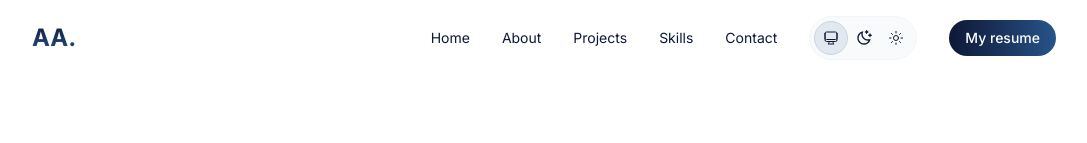
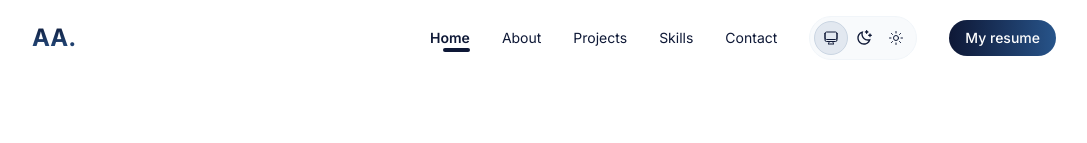
Before and after one commit to asjadahamed77/Asjad-Portfolio, a React (Vite) app: page / in a window 1280 px wide. Shown: the top 143 px of the page, without its empty margins (96-1183 px from the left). Built offline with nearby package versions, Linux system fonts and the light colour scheme.

Commit message:
fixed some issues in portfolio

```diff
--- a/src/components/Navbar.jsx
+++ b/src/components/Navbar.jsx
@@ -13,22 +13,80 @@ const Navbar = () => {
   const [resolvedTheme, setResolvedTheme] = useState("light");
   const [mobileMenuOpen, setMobileMenuOpen] = useState(false);
   const [isScrolled, setIsScrolled] = useState(false);
+  const [activeSection, setActiveSection] = useState("home");
 
   const handleMobileMenu = () => {
     setMobileMenuOpen(!mobileMenuOpen);
   };
 
-  // Handle scroll to apply background/blur
   useEffect(() => {
     const handleScroll = () => {
       setIsScrolled(window.scrollY > 10);
+    };
+    window.addEventListener("scroll", handleScroll);
+    return () => window.removeEventListener("scroll", handleScroll);
+  }, []);
+
+  // Improved Intersection Observer with better section detection
+  useEffect(() => {
+    const sectionIds = ["home", "about", "projects", "skills", "contact"];
+    let observers = [];
+
+    const handleIntersect = (entries) => {
+      entries.forEach((entry) => {
+        if (entry.isIntersecting) {
+          setActiveSection(entry.target.id);
+        }
+      });
+    };
+
+    const observerOptions = {
+      root: null,
+      rootMargin: "0px",
+      threshold: 0.5, // Reduced threshold for better detection
+    };
+
+    const observer = new IntersectionObserver(handleIntersect, observerOptions);
+
+    sectionIds.forEach((id) => {
+      const element = document.getElementById(id);
+      if (element) {
+        observer.observe(element);
+        observers.push(element);
+      }
+    });
+
+    return () => {
+      observers.forEach((element) => {
+        if (element) observer.unobserve(element);
+      });
+    };
+  }, []);
+
+  // Fallback scroll detection for sections that might not trigger IntersectionObserver
+  useEffect(() => {
+    const handleScroll = () => {
+      const scrollPosition = window.scrollY + 100;
+      const sections = ["home", "about", "projects", "skills", "contact"];
+
+      for (const section of sections) {
+        const element = document.getElementById(section);
+        if (element) {
+          const offsetTop = element.offsetTop;
+          const offsetHeight = element.offsetHeight;
+
+          if (scrollPosition >= offsetTop && scrollPosition < offsetTop + offsetHeight) {
+            setActiveSection(section);
+            break;
+          }
+        }
+      }
     };
 
     window.addEventListener("scroll", handleScroll);
     return () => window.removeEventListener("scroll", handleScroll);
   }, []);
 
-  // Handle theme
   useEffect(() => {
     const applyTheme = (mode) => {
       setResolvedTheme(mode);
@@ -85,48 +143,52 @@ const Navbar = () => {
       exit={{ opacity: 0 }}
       transition={{ duration: 0.4 }}
     >
-      {/* Navbar */}
       <motion.div
         initial={{ y: 15, opacity: 0 }}
         animate={{ y: 0, opacity: 1 }}
-      transition={{
-        type: "spring",
-        stiffness: 60,
-        damping: 12,
-        duration: 0.4,
-      }}
-
-        className={`fixed top-0 left-0 right-0 z-50 flex items-center  justify-between py-4 px-4 sm:px-8 xl:px-32 transition-all duration-300 ${
+        transition={{ type: "spring", stiffness: 60, damping: 12, duration: 0.4 }}
+        className={`fixed top-0 left-0 right-0 z-50 flex items-center justify-between py-4 px-4 sm:px-8 xl:px-32 transition-all duration-300 ${
           isScrolled
             ? "bg-white/70 dark:bg-[#0F172A]/80 backdrop-blur-md"
             : "bg-transparent"
         }`}
       >
-        {/* Logo */}
-        <h1  onClick={() => window.scrollTo(0, 0)}
-  className="bg-clip-text text-transparent bg-gradient-to-b from-mainBlueLight to-secondBlueLight dark:from-slate-50 dark:to-slate-200 text-2xl font-bold cursor-pointer">
+        <h1
+          onClick={() => {
+            window.scrollTo(0, 0);
+            setActiveSection("home");
+          }}
+          className="bg-clip-text text-transparent bg-gradient-to-b from-mainBlueLight to-secondBlueLight dark:from-slate-50 dark:to-slate-200 text-2xl font-bold cursor-pointer"
+        >
           AA.
         </h1>
 
-        {/* Desktop Nav + Theme Switcher + Resume + Mobile Icon */}
         <div className="text-mainBlueLight dark:text-slate-50 text-sm flex items-center gap-8">
-          <div  className="hidden sm:flex items-center space-x-8">
+          <div className="hidden sm:flex items-center space-x-8">
             {["home", "about", "projects", "skills", "contact"].map((item) => (
               <a
                 key={item}
                 href={`#${item}`}
-                className="relative group inline-block"
+                className={`relative group inline-block ${
+                  activeSection === item ? "font-semibold" : ""
+                }`}
+                onClick={() => setActiveSection(item)}
               >
                 {item.charAt(0).toUpperCase() + item.slice(1)}
-                <span className="absolute right-0 -bottom-1 h-1 rounded-full w-0 bg-mainBlueLight dark:bg-slate-50 transition-all duration-300 group-hover:w-2/3"></span>
+                <span
+                  className={`absolute right-0 -bottom-1 h-1 rounded-full transition-all duration-300 ${
+                    activeSection === item
+                      ? "w-2/3 bg-mainBlueLight dark:bg-slate-50"
+                      : "w-0 group-hover:w-2/3 bg-mainBlueLight dark:bg-slate-50"
+                  }`}
+                ></span>
               </a>
             ))}
           </div>
 
           <div className="flex items-center gap-4">
-            {/* Theme switcher */}
             <div
-              className={`flex items-center  p-1 text-base rounded-full ${
+              className={`flex items-center p-1 text-base rounded-full ${
                 resolvedTheme === "dark"
                   ? "bg-white/5 border border-white/30 text-white"
                   : "bg-slate-50 border border-slate-100"
@@ -166,7 +228,6 @@ const Navbar = () => {
               </p>
             </div>
 
-            {/* Mobile menu icon */}
             <p
               onClick={handleMobileMenu}
               className="sm:hidden text-mainBlueLight dark:text-slate-50 text-2xl cursor-pointer"
@@ -175,7 +236,6 @@ const Navbar = () => {
             </p>
           </div>
 
-          {/* Resume button */}
           <a
             href="/Asjad-Ahamed-Resume.pdf"
             download
@@ -186,7 +246,6 @@ const Navbar = () => {
         </div>
       </motion.div>
 
-      {/* Mobile Menu */}
       <div
         className={`fixed top-0 bottom-0 right-0 left-0 z-[100] sm:hidden bg-white/40 dark:bg-mainBlueLight/40 dark:text-white backdrop-blur-sm transition-transform duration-300 ease-linear ${
           mobileMenuOpen ? "translate-x-0" : "translate-x-full"
@@ -200,8 +259,13 @@ const Navbar = () => {
             <a
               key={item}
               href={`#${item}`}
-              onClick={handleMobileMenu}
-              className="font-semibold text-xl"
+              onClick={() => {
+                handleMobileMenu();
+                setActiveSection(item);
+              }}
+              className={`font-semibold text-xl ${
+                activeSection === item ? "text-mainBlueLight dark:text-white" : ""
+              }`}
             >
               {item.charAt(0).toUpperCase() + item.slice(1)}
             </a>
@@ -215,8 +279,6 @@ const Navbar = () => {
           </a>
         </div>
       </div>
-
-
     </motion.div>
   );
 };
--- a/src/components/Projects.jsx
+++ b/src/components/Projects.jsx
@@ -16,7 +16,7 @@ const Projects = () => {
       whileInView={{ opacity: 1 }}
       viewport={{ once: false }}
       transition={{ duration: 0.8 }}
-      className="pt-28"
+      className="scroll-mt-20 pt-28"
     >
       <motion.h1
         initial={{ y: -80, opacity: 0 }}
```
Also changed, not shown: src/components/Header.jsx (+6 -2 lines), 1 other file (tests, documents, lock files or other folders). Lines whose indentation alone changed are shown as unchanged.
